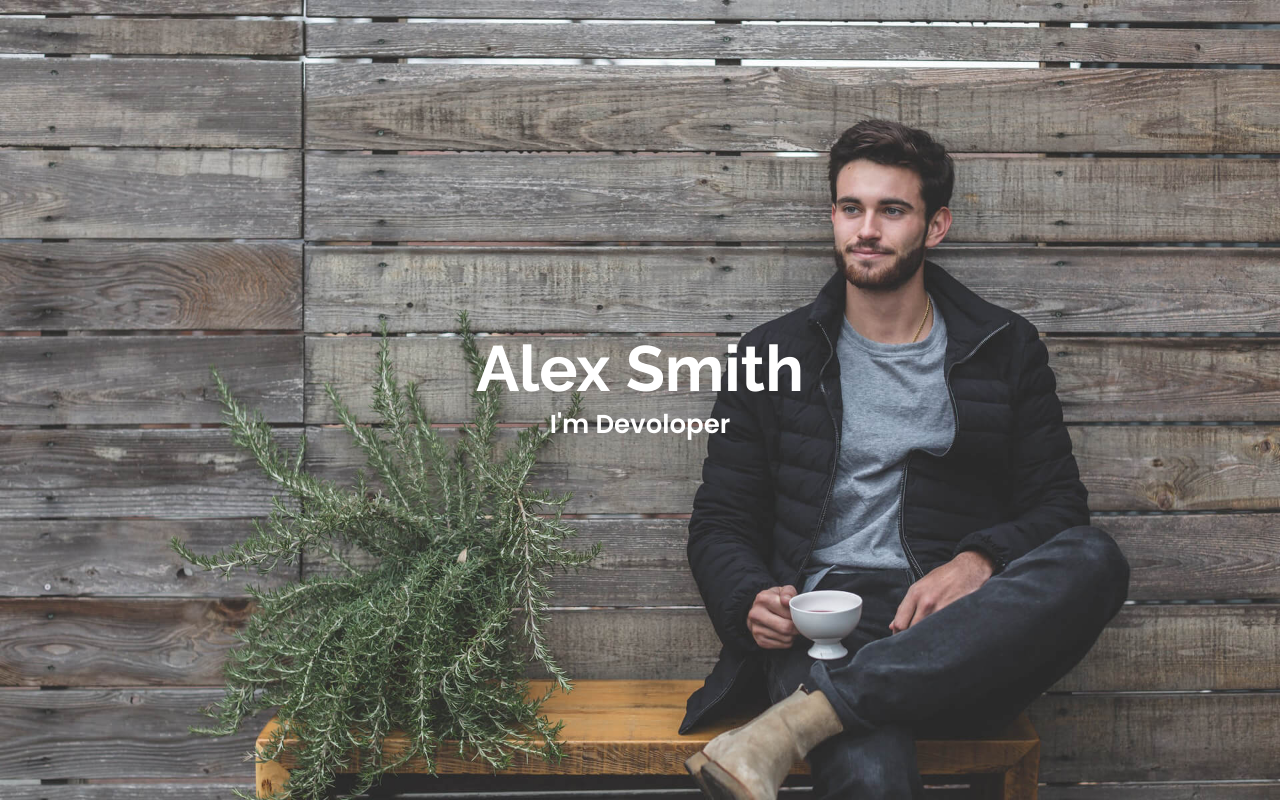
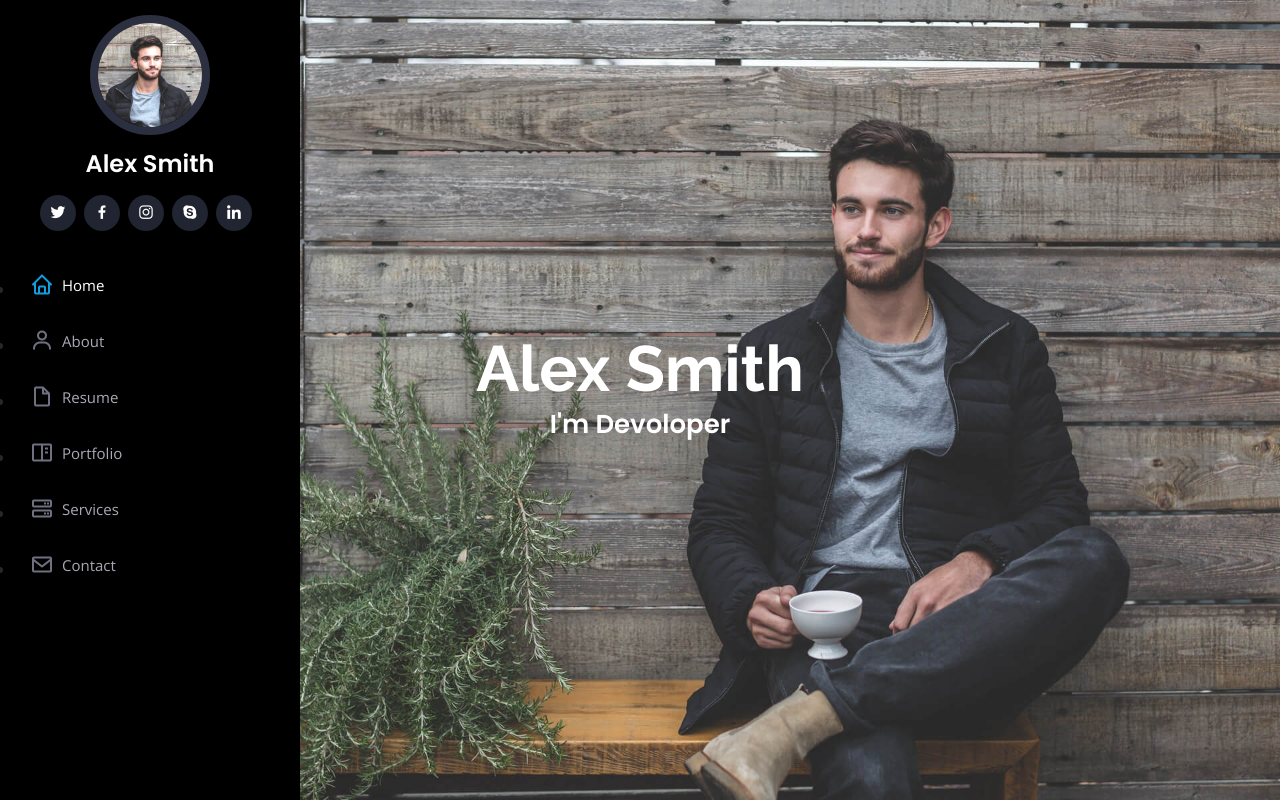
Before and after one commit to JulianK123/LD3, a plain HTML site: page index.html in a window 1280 px wide. Shown: the top 802 px of the page. Drawn offline with nearby package versions, Linux system fonts and the light colour scheme.

Commit message:
edited html

```diff
--- a/assets/scripts/header.js
+++ b/assets/scripts/header.js
@@ -26,7 +26,6 @@ onresize = (event) => {
     if(window.innerWidth>1201 && header.classList.contains("header-hide")){
         header.classList.remove("header-hide");
         header.classList.add("header-show");
-        main.style.pointerEvents = "none";
     }
     if(window.innerWidth<1201 && header.classList.contains("header-show")){
         header.classList.add("header-hide");
--- a/index.html
+++ b/index.html
@@ -41,7 +41,7 @@
 </head>
 <body>
   <i class="bi mobile-nav-toggle d-xl-none bi-list"></i>
-      <header class="header header-hide">
+      <header class="header header-show">
         <section class="header-wrapper">
           <article class="header-profile">
             <img src="assets/img/profile-img.jpg" alt="">
```
